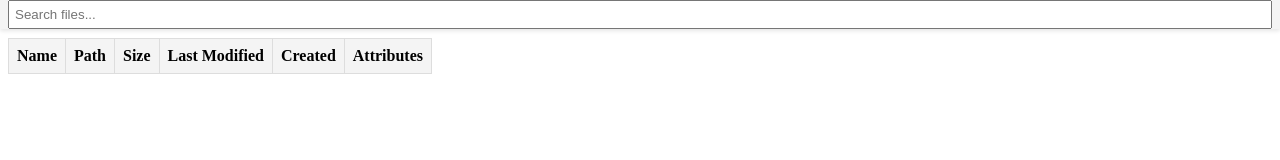
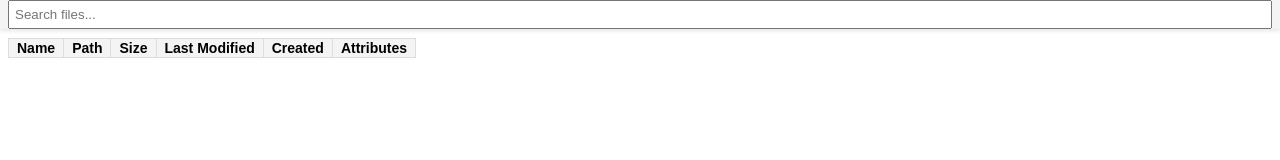
Before and after one commit to SNisin/TankSeek, a plain HTML site: page public/index.html in a window 1280 px wide. Drawn offline with Linux system fonts and the light colour scheme; no server answers.

Commit message:
More compact list

```diff
--- a/public/index.html
+++ b/public/index.html
@@ -21,7 +21,7 @@
         th,
         td {
             border: 1px solid #ddd;
-            padding: 8px;
+            padding: 1px 8px;
             white-space: nowrap;
             text-overflow: ellipsis;
             overflow: hidden;
@@ -83,6 +83,9 @@
         }
         body {
             overflow-x: auto;
+            font-family: Arial, sans-serif;
+            font-size: 14px;
+            margin: 8px;
         }
         nav {
             /* always on top */
```
